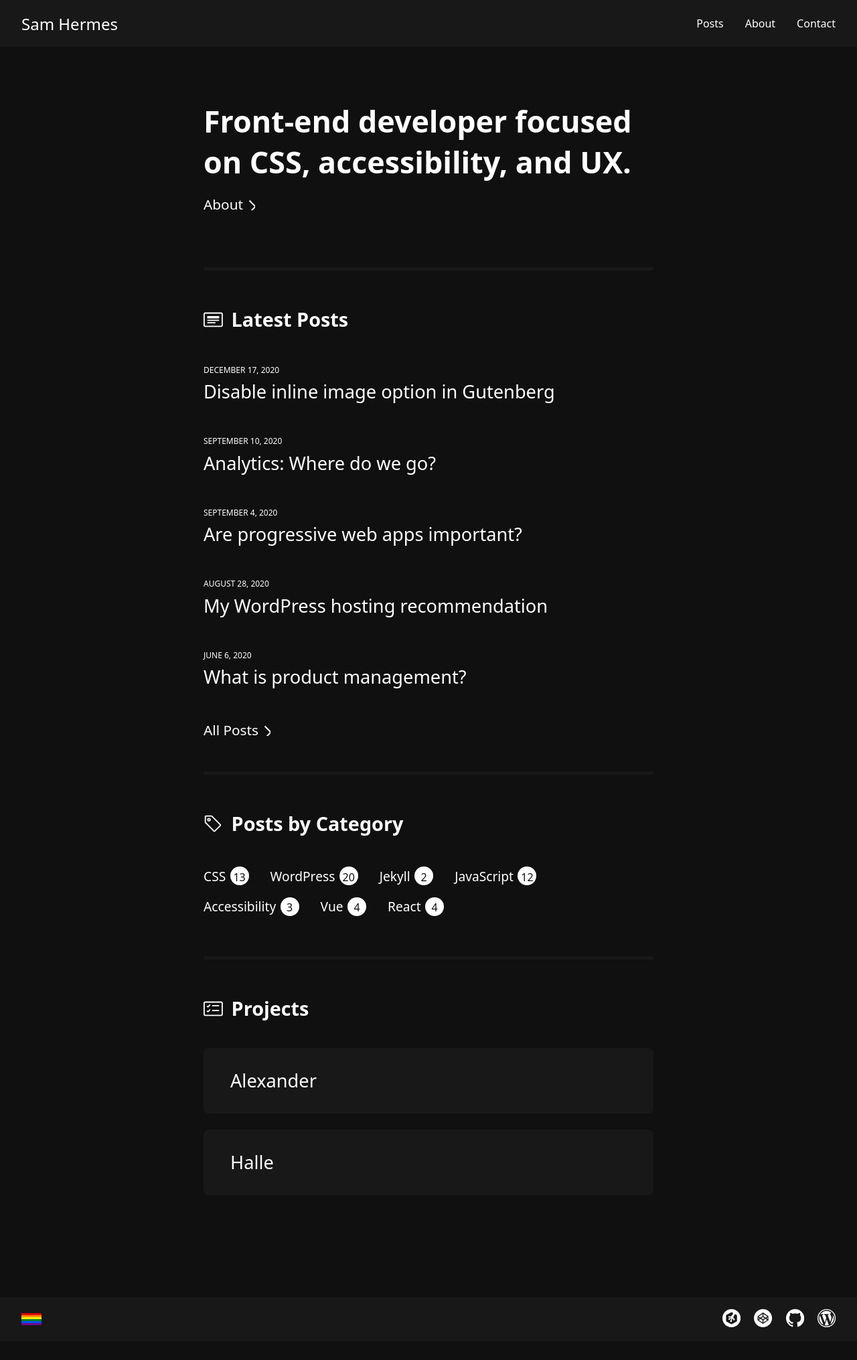
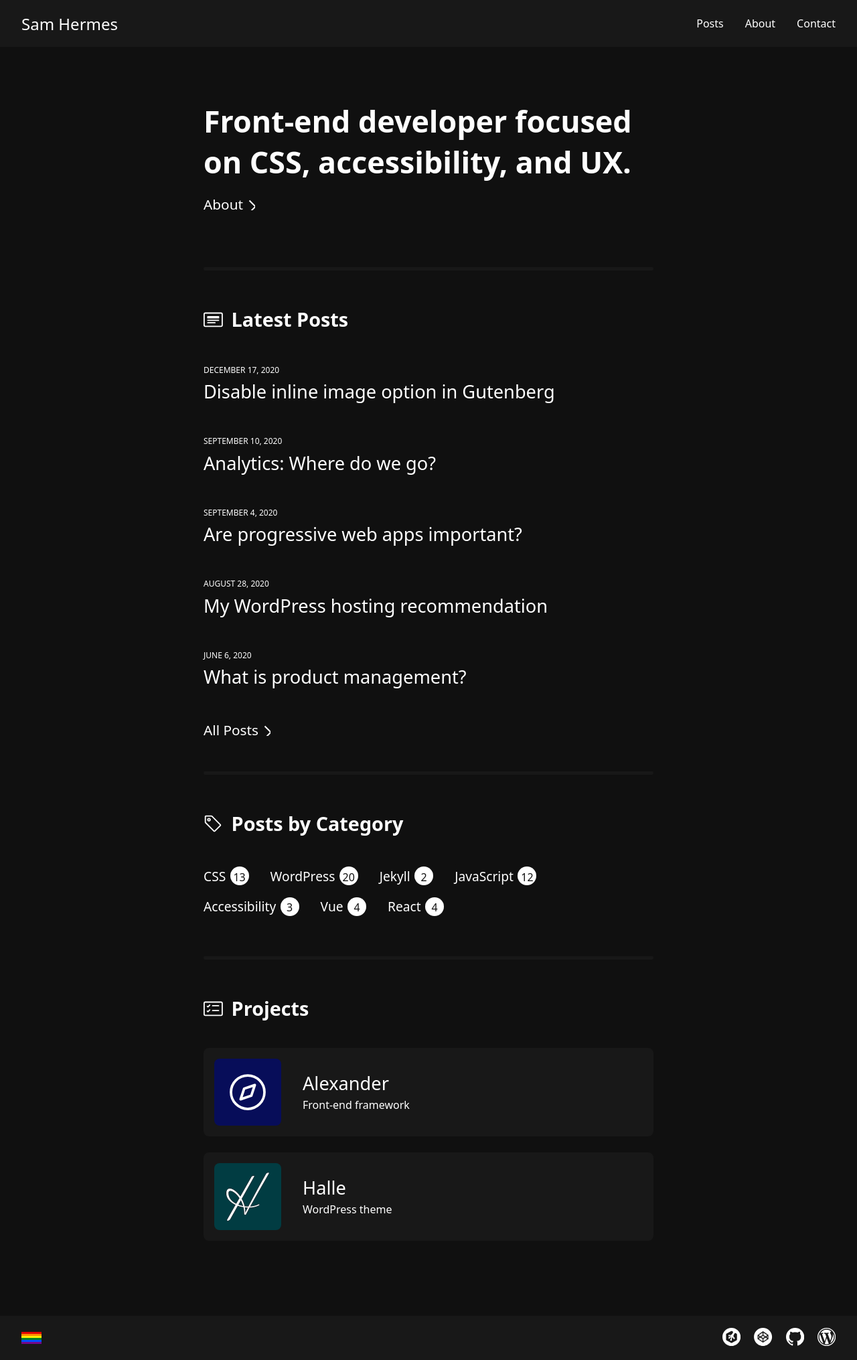
Before and after one commit to samhermes/samhermes.github.io, a Jekyll site: the page built from index.md, in a window 1280 px wide. Shown: the whole page at 67% size. Built offline with Jekyll 4.4.1, drawn with Linux system fonts in a browser that asks for light colours; before the commit the page ends 2003 px from its top, so only the background shows below that.

Commit message:
Add project images, update styles

```diff
--- a/_projects/alexander.md
+++ b/_projects/alexander.md
@@ -1,4 +1,6 @@
 ---
 title: Alexander
+description: Front-end framework
 external_url: https://samhermes.com/alexander
+icon: alexander.svg
 ---
--- a/_projects/halle.md
+++ b/_projects/halle.md
@@ -1,4 +1,6 @@
 ---
 title: Halle
+description: WordPress theme
 external_url: https://wordpress.org/themes/halle
+icon: halle.jpg
 ---
--- a/_sass/_home.scss
+++ b/_sass/_home.scss
@@ -88,25 +88,35 @@
 
 .project-list {
     list-style: none;
-    margin: 0 0 2.5rem;
+    margin: 0;
     padding: 0;
 
     li {
         background: $color-less-dark;
-        padding: 2rem 2.5rem;
+        padding: 1rem;
         border-radius: 0.5rem;
         margin-bottom: 1.5rem;
+        display: grid;
+        grid-template-columns: 6.25rem 1fr;
+        grid-gap: 2rem;
+        align-items: center;
 
         &:last-child {
             margin-bottom: 0;
         }
     }
 
+    .project-image {
+        width: 6.25rem;
+        height: auto;
+        border-radius: 0.5rem;
+    }
+
     .project-title {
         font-size: 1.3em;
         font-weight: 500;
         line-height: 1.25;
-        margin: 0;
+        margin: 0 0 0.25rem;
 
         @media screen and (min-width: 28.125em) {
           font-size: 1.45em;
@@ -124,4 +134,8 @@
             }
         }
     }
+
+    .project-desc {
+        margin-bottom: 0;
+    }
 }
--- a/index.md
+++ b/index.md
@@ -36,9 +36,13 @@ layout: home
 		<ul class="project-list">
 			{% for project in site.projects limit:5 %}
 			<li>
-				<h3 class="project-title">
-					<a class="project-link" href="{{ project.url | prepend: site.baseurl }}">{{ project.title }}</a>
-				</h3>
+				<img class="project-image" src="img/projects/{{ project.icon }}" alt="{{ project.title }}">
+				<div class="project-info">
+					<h3 class="project-title">
+						<a class="project-link" href="{{ project.external_url | prepend: site.baseurl }}">{{ project.title }}</a>
+					</h3>
+					<p class="project-desc">{{ project.description }}</p>
+				</div>
 			</li>
 			{% endfor %}
 		</ul>
```
Also changed, not shown: img/projects/alexander.svg (added), img/projects/halle.jpg (added).
